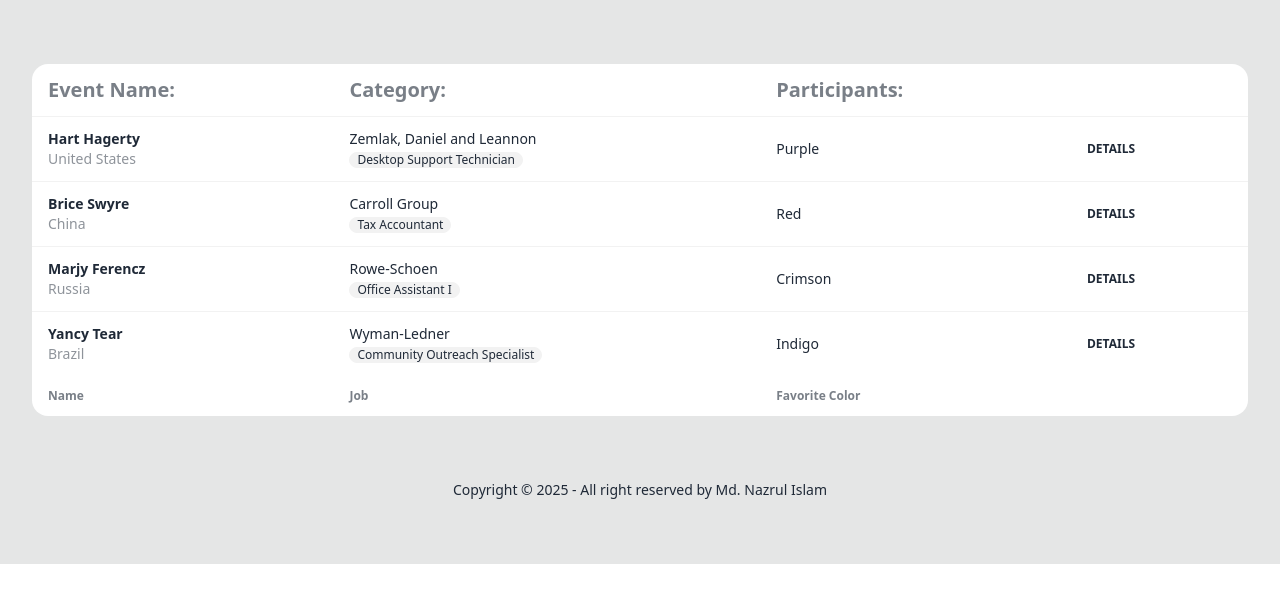
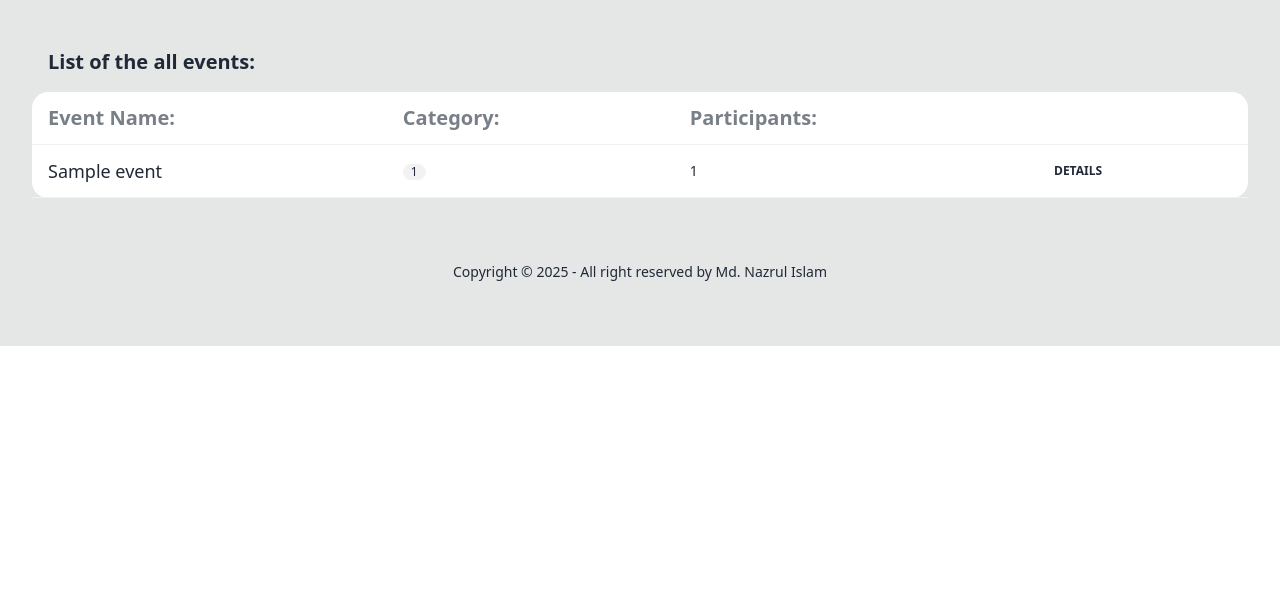
Before and after one commit to engrnazrulislam/event_mgmt_sys, a Django app: page /events/user_dashboard/ in a window 1280 px wide. Shown: the part 136-739 px from the top of the page. Run offline with Django 5.2, Linux system fonts and the light colour scheme; tables that the repository leaves empty hold one stand-in row (values such as "Sample post").

Commit message:
user_dashboard update

```diff
--- a/events/templates/user_dashboard.html
+++ b/events/templates/user_dashboard.html
@@ -9,8 +9,11 @@
     </div>
 {% endblock home_btn %}
 {% block event_list %}
-<div class="overflow-x-auto pt-8">
+<div class="overflow-x-auto">
   <table class="table bg-white">
+    <caption class="text-xl font-bold text-start p-4">
+      List of the all events:
+    </caption>
     <!-- head -->
     <thead>
       <tr>
@@ -22,102 +25,26 @@
     </thead>
     <tbody>
       <!-- row 1 -->
+       {% for event in all_events %}
       <tr>
         <td>
           <div class="flex items-center space-x-3">
             <div>
-              <div class="font-bold">Hart Hagerty</div>
-              <div class="text-sm opacity-50">United States</div>
+              <div class="text-lg">{{event.name}}</div>
             </div>
           </div>
         </td>
         <td>
-          Zemlak, Daniel and Leannon
-          <br/>
-          <span class="badge badge-ghost badge-sm">Desktop Support Technician</span>
+          <span class="badge badge-ghost badge-sm">{{category_counts}}</span>
         </td>
-        <td>Purple</td>
+
+        <td>{{participants_counts}}</td>
         <th>
           <a href="{% url "event_details" %}"class="btn btn-ghost btn-xs">details</a>
         </th>
       </tr>
-      <!-- row 2 -->
-      <tr>
-
-        <td>
-          <div class="flex items-center space-x-3">
-
-            <div>
-              <div class="font-bold">Brice Swyre</div>
-              <div class="text-sm opacity-50">China</div>
-            </div>
-          </div>
-        </td>
-        <td>
-          Carroll Group
-          <br/>
-          <span class="badge badge-ghost badge-sm">Tax Accountant</span>
-        </td>
-        <td>Red</td>
-        <th>
-          <a href="{% url "event_details" %}"class="btn btn-ghost btn-xs">details</a>
-        </th>
-      </tr>
-      <!-- row 3 -->
-      <tr>
-
-        <td>
-          <div class="flex items-center space-x-3">
-
-            <div>
-              <div class="font-bold">Marjy Ferencz</div>
-              <div class="text-sm opacity-50">Russia</div>
-            </div>
-          </div>
-        </td>
-        <td>
-          Rowe-Schoen
-          <br/>
-          <span class="badge badge-ghost badge-sm">Office Assistant I</span>
-        </td>
-        <td>Crimson</td>
-        <th>
-          <a href="{% url "event_details" %}" role="button" class="btn btn-ghost btn-xs">details</button>
-        </th>
-      </tr>
-      <!-- row 4 -->
-      <tr>
-
-        <td>
-          <div class="flex items-center space-x-3">
-
-            <div>
-              <div class="font-bold">Yancy Tear</div>
-              <div class="text-sm opacity-50">Brazil</div>
-            </div>
-          </div>
-        </td>
-        <td>
-          Wyman-Ledner
-          <br/>
-          <span class="badge badge-ghost badge-sm">Community Outreach Specialist</span>
-        </td>
-        <td>Indigo</td>
-        <th>
-          <a href="{% url "event_details" %}"class="btn btn-ghost btn-xs">details</a>
-        </th>
-      </tr>
+      {% endfor %}
     </tbody>
-    <!-- foot -->
-    <tfoot>
-      <tr>
-
-        <th>Name</th>
-        <th>Job</th>
-        <th>Favorite Color</th>
-        <th></th>
-      </tr>
-    </tfoot>
 
   </table>
 </div>
--- a/events/views.py
+++ b/events/views.py
@@ -2,7 +2,7 @@ from django.shortcuts import render
 from django.http import HttpResponse
 from events.models import Event, Participant, Category
 from datetime import date
-from django.db.models import Count
+from django.db.models import Count, Q
 
 
 # Create your views here.
@@ -45,8 +45,15 @@ def dashboard(request):
     return render(request, 'dashboard.html', context)
 
 def user_dashboard(request):
+
+    base_query = Event.objects.select_related('category').prefetch_related('participants')
+    category_counts = base_query.annotate(total_category=Count('category'))
+    participant_counts = base_query.annotate(total_participants=Count('participants'))
     context={
-        "dashboard_name":"Home"
+        "dashboard_name":"Home",
+        "all_events" : base_query.all(),
+        "category_counts" : category_counts.count(),
+        "participants_counts" : participant_counts.count()
     }
     return render(request,'user_dashboard.html',context)
 
```
